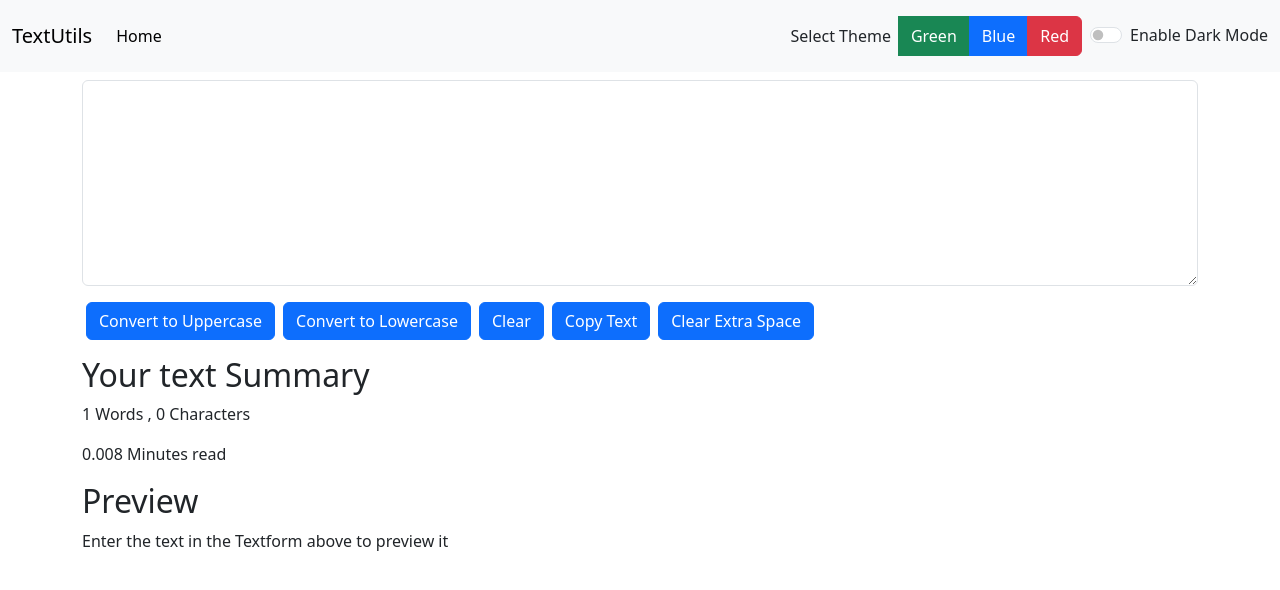
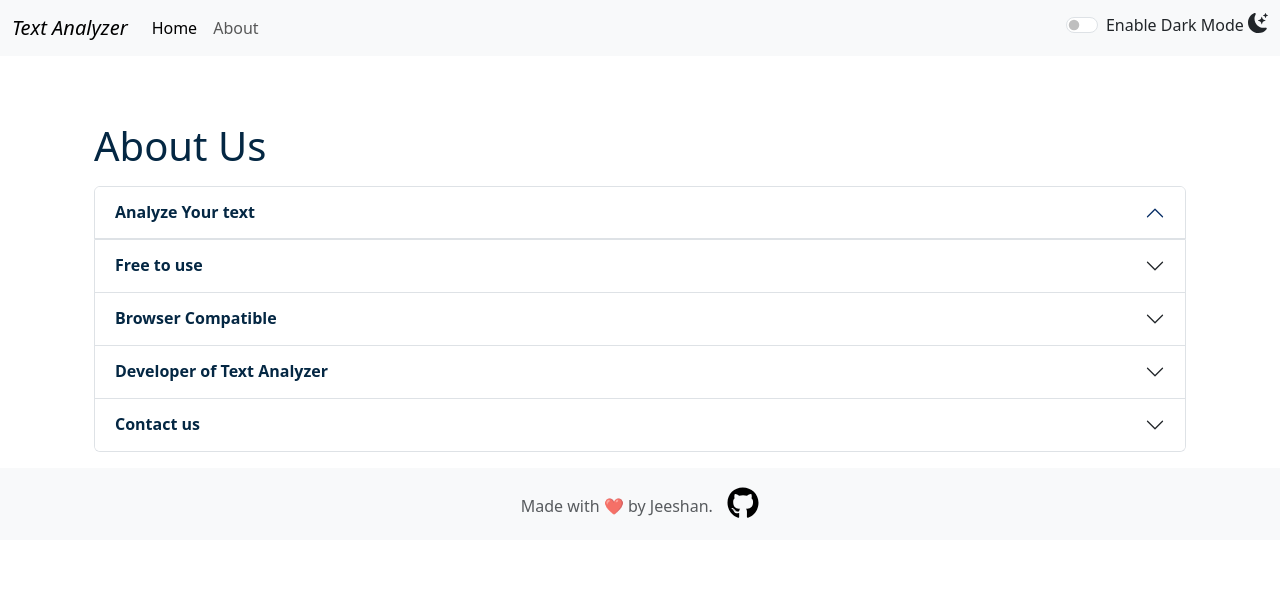
Before and after one commit to jeeshan77/Text-Analyzer, a React (Create React App) app: page /about in a window 1280 px wide. Shown: the top 590 px of the page. Built offline with nearby package versions, Linux system fonts and the light colour scheme.

Commit message:
first commit

```diff
--- a/package.json
+++ b/package.json
@@ -1,5 +1,4 @@
 {
-  "homepage": "https://myusername.github.io/my-app",
   "name": "textutils",
   "version": "0.1.0",
   "private": true,
@@ -16,6 +15,8 @@
     "web-vitals": "^2.1.4"
   },
   "scripts": {
+    "predeploy": "npm run build",
+   "deploy": "gh-pages -d build",
     "start": "react-scripts start",
     "build": "react-scripts build",
     "test": "react-scripts test",
--- a/src/App.js
+++ b/src/App.js
@@ -2,12 +2,13 @@
 // import { type } from '@testing-library/user-event/dist/type';
 import './App.css';
 import Alert from './Components/Alert';
-// import About from './Components/About';
+import About from './Components/About';
 import Navbar from './Components/Navbar';
 import TextForm from './Components/TextForm';
-import React, { useState } from 'react'
+import React, { useState } from 'react';
+import Footer from './Components/Footer';
 // import React from 'react';
-// import { BrowserRouter as Router, Routes, Route } from 'react-router-dom';
+import { BrowserRouter as Router, Routes, Route } from 'react-router-dom';
 
 
 
@@ -70,14 +71,20 @@ function App() {
   // </Router>
   return (
     <>
-      <div>
-        <Navbar title="TextUtils" mode={mode} toggleMode={toggleMode} aboutText="About" />
-        <Alert alert={alert} />
-      </div>
-      <TextForm mode={mode} showAlert={showAlert} />
-      {/* <About /> */}
-      <div className="container my-3">
-      </div>
+      <Router >
+        <div>
+          <Navbar title="Text Analyzer " mode={mode} toggleMode={toggleMode} aboutText="About" />
+          <Alert alert={alert} />
+            <div className="container my-3">
+          <Routes>
+            <Route exact path='/' element={<TextForm heading = "Enter the text to analyze below" mode={mode} showAlert={showAlert} />} />
+            <Route exact path="/about" element={<About mode ={mode}/>} />
+            {/* <Route path="/contact" element={<Contact />} /> */}
+          </Routes>
+            </div>
+        </div>
+      </Router>
+      <Footer/>
     </>
   );
 }
--- a/src/Components/About.js
+++ b/src/Components/About.js
@@ -1,74 +1,100 @@
-import React, {useState}from 'react'
 
-export default function About() {
-const [myStyle,setMyStyle]=useState({
-    color :'black',
-    backgroundColor:'white',
-})
-const [myBtn,setMyBtn]=useState("Enable Dark Mode")
-const toggleStyle = ()=>{
-    if(myStyle.color==='black'){
-        setMyStyle({
-            color:'white',
-            backgroundColor:'black'
-        })
-        setMyBtn("Enable Light Mode")
+import React from 'react'
+import { FaInstagram } from "react-icons/fa";
+import { FaLinkedin } from "react-icons/fa";
+import { SiGmail } from "react-icons/si";
+
+export default function About(props) {
+
+    // const [myStyle, setMyStyle] = useState({
+    //     color: 'black',
+    //     backgroundColor: 'white'
+    // })
+    let myStyle = {
+        color: props.mode === 'dark' ? 'white' : '#042743',
+        backgroundColor: props.mode === 'dark' ? '#473939' : 'white',
     }
-    else{
-        setMyStyle({
-            color:'black',
-            backgroundColor:'white'
-        })
-        setMyBtn("Enable Dark Mode")
-    }
-}
-
+    let iconStyles = { margin:"1rem", fontSize: "1.5em" };
     return (
-        <>
-            <div className='container' style={myStyle}>
-                <h1 className='my-2'>About Us</h1>
+        <div className="container">
+            <h1 className="my-3" style={{ color: props.mode === 'dark' ? 'white' : '#042743' }}>About Us</h1>
             <div className="accordion" id="accordionExample">
                 <div className="accordion-item">
-                        <h2 className="accordion-header">
-                            <button className="accordion-button" style={myStyle} type="button" data-bs-toggle="collapse" data-bs-target="#collapseOne" aria-expanded="true" aria-controls="collapseOne">
-                                Accordion Item #1
+                    <h2 className="accordion-header" id="headingOne">
+                        <button className="accordion-button" type="button" style={myStyle} data-bs-toggle="collapse" data-bs-target="#collapseOne" aria-expanded="true" aria-controls="collapseOne">
+                            <strong>Analyze Your text </strong>
                         </button>
                     </h2>
-                        <div id="collapseOne" className="accordion-collapse collapse show" data-bs-parent="#accordionExample">
+                    <div id="collapseOne" className="accordion-collapse collapse " aria-labelledby="headingOne" data-bs-parent="#accordionExample">
                         <div className="accordion-body" style={myStyle}>
-                                <strong>This is the first item's accordion body.</strong> It is shown by default, until the collapse plugin adds the appropriate classNamees that we use to style each element. These classNamees control the overall appearance, as well as the showing and hiding via CSS transitions. You can modify any of this with custom CSS or overriding our default variables. It's also worth noting that just about any HTML can go within the <code>.accordion-body</code>, though the transition does limit overflow.
+                            Textutils gives you a way to analyze your text quickly and efficiently. Be it word count, character count.
+
                         </div>
                     </div>
                 </div>
                 <div className="accordion-item">
-                        <h2 className="accordion-header">
+                    <h2 className="accordion-header" id="headingTwo">
                         <button className="accordion-button collapsed" style={myStyle} type="button" data-bs-toggle="collapse" data-bs-target="#collapseTwo" aria-expanded="false" aria-controls="collapseTwo">
-                                Accordion Item #2
+                            <strong>Free to use </strong>
                         </button>
                     </h2>
-                        <div id="collapseTwo" className="accordion-collapse collapse" data-bs-parent="#accordionExample">
+                    <div id="collapseTwo" className="accordion-collapse collapse" aria-labelledby="headingTwo" data-bs-parent="#accordionExample">
                         <div className="accordion-body" style={myStyle}>
-                                <strong>This is the second item's accordion body.</strong> It is hidden by default, until the collapse plugin adds the appropriate classNamees that we use to style each element. These classNamees control the overall appearance, as well as the showing and hiding via CSS transitions. You can modify any of this with custom CSS or overriding our default variables. It's also worth noting that just about any HTML can go within the <code>.accordion-body</code>, though the transition does limit overflow.
+                            TextUtils is a free character counter tool that provides instant character count & word count statistics for a given text. TextUtils reports the number of words and characters. Thus it is suitable for writing text with word/ character limit.
                         </div>
                     </div>
                 </div>
                 <div className="accordion-item">
-                        <h2 className="accordion-header">
+                    <h2 className="accordion-header" id="headingThree">
                         <button className="accordion-button collapsed" style={myStyle} type="button" data-bs-toggle="collapse" data-bs-target="#collapseThree" aria-expanded="false" aria-controls="collapseThree">
-                                Accordion Item #3
+                            <strong>Browser Compatible </strong>
                         </button>
                     </h2>
-                        <div id="collapseThree" className="accordion-collapse collapse" data-bs-parent="#accordionExample">
+                    <div id="collapseThree" className="accordion-collapse collapse" aria-labelledby="headingThree" data-bs-parent="#accordionExample">
                         <div className="accordion-body" style={myStyle}>
-                                <strong>This is the third item's accordion body.</strong> It is hidden by default, until the collapse plugin adds the appropriate classNamees that we use to style each element. These classNamees control the overall appearance, as well as the showing and hiding via CSS transitions. You can modify any of this with custom CSS or overriding our default variables. It's also worth noting that just about any HTML can go within the <code>.accordion-body</code>, though the transition does limit overflow.
+                            This word counter software works in any web browsers such as Chrome, Firefox, Internet Explorer, Safari, Opera. It suits to count characters in facebook, blog, books, excel document, pdf document, essays, etc.
+
                         </div>
                     </div>
                 </div>
+
+                <div className="accordion-item">
+                    <h2 className="accordion-header" id="headingFour">
+                        <button className="accordion-button collapsed" style={myStyle} type="button" data-bs-toggle="collapse" data-bs-target="#collapseFour" aria-expanded="false" aria-controls="collapseFour">
+                            <strong>Developer of Text Analyzer </strong>
+                        </button>
+                    </h2>
+                    <div id="collapseFour" className="accordion-collapse collapse" aria-labelledby="headingFour" data-bs-parent="#accordionExample">
+                        <div className="accordion-body" style={myStyle}>
+                            It is developed by Jeeshan
                         </div>
                     </div>
-            <div className="container my-3">
-            <button type="button" onClick={toggleStyle} className="btn btn-dark">{myBtn}</button>
                 </div>
-        </>
+                <div className="accordion-item">
+                    <h2 className="accordion-header" id="headingFive">
+                        <button className="accordion-button collapsed" style={myStyle} type="button" data-bs-toggle="collapse" data-bs-target="#collapseFive" aria-expanded="false" aria-controls="collapseFive">
+                            <strong>Contact us </strong>
+                        </button>
+                    </h2>
+                    <div id="collapseFive" className="accordion-collapse collapse" aria-labelledby="headingFive" data-bs-parent="#accordionExample">
+                        <div className="accordion-body" style={myStyle}>
+                        <a href="https://www.linkedin.com/in/jeeshan-gosain/">
+                                <FaLinkedin style={iconStyles} />
+                                </a>
+                                <a href="mailto:jeeshankmr2004@gmail.com
+                                ?subject=Hello">
+                                <SiGmail style={iconStyles}/>
+                                </a>
+                                <a href="https://www.instagram.com/jaanu_._.7?utm_source=ig_web_button_share_sheet&igsh=ZDNlZDc0MzIxNw==">
+                                <FaInstagram style={iconStyles} />
+                                </a>
+
+                        </div>
+                    </div>
+                </div>
+
+            </div>
+
+        </div>
     )
 }
--- a/src/Components/Alert.js
+++ b/src/Components/Alert.js
@@ -6,10 +6,10 @@ function Alert(props) {
         return lower.charAt(0).toUpperCase()+lower.slice(1);
     }
     return (
-        props.alert && <div className={`alert alert-${props.alert.type} alert-dismissible fade show`} role="alert">
-
-            <strong>{capitalize(props.alert.type)}</strong>:{props.alert.message}
-            <button type="button" className="btn-close" data-bs-dismiss="alert" aria-label="Close"></button>
+        <div style={{height: '50px'}}>
+        {props.alert && <div className={`alert alert-${props.alert.type} alert-dismissible fade show`} role="alert">
+           <strong>{capitalize(props.alert.type)}</strong>: {props.alert.message}
+        </div>}
         </div>
     )
 }
--- /dev/null
+++ b/src/Components/Footer.js
@@ -0,0 +1,29 @@
+import React, { Component } from 'react';
+// import { AiOutlineGithub } from 'react-icons/ai';
+import { FaGithub } from "react-icons/fa";
+export class Footer extends Component {
+  render() {
+    let styles = {
+      fontSize: '2em',
+      color: 'black',
+      marginLeft: '.9rem',
+    };
+    //bolt emoji &#128498;
+    return (
+      <div>
+        <footer className="footer mt-auto py-2 bg-light">
+          <div className="container mb-2 text-center">
+            <span className="text-muted">
+              Made with ❤️ by Jeeshan.
+              <a style={styles} href="https://github.com/jeeshan77/TextUtils">
+                <FaGithub />
+              </a>
+            </span>
+          </div>
+        </footer>
+      </div>
+    );
+  }
+}
+
+export default Footer;
--- a/src/Components/Navbar.js
+++ b/src/Components/Navbar.js
@@ -1,35 +1,39 @@
 import React from 'react'
 import PropTypes from 'prop-types'
-// import { Link } from 'react-router-dom'
+import { Link } from 'react-router-dom'
 
 export default function Navbar(props) {
   return (
     <nav className={`navbar navbar-expand-lg navbar-${props.mode} bg-${props.mode}`}>
       <div className="container-fluid">
-        <a className="navbar-brand " href="#">{props.title}</a>
+        {/* <Link className="navbar-brand " to="/">{props.title}</Link> */}
+        <a className="navbar-brand fst-italic" href="/">{props.title}</a>
         <button className="navbar-toggler" type="button" data-bs-toggle="collapse" data-bs-target="#navbarSupportedContent" aria-controls="navbarSupportedContent" aria-expanded="false" aria-label="Toggle navigation">
           <span className="navbar-toggler-icon"></span>
         </button>
         <div className="collapse navbar-collapse" id="navbarSupportedContent">
           <ul className="navbar-nav me-auto mb-2 mb-lg-0">
             <li className="nav-item">
-              {/* <Link className="nav-link active " aria-current="page" to="/">Home</Link> */}
-              <a className="nav-link active " aria-current="page" href="#">Home</a>
+              <Link className="nav-link active " aria-current="page" to="/">Home</Link>
+              {/* <a className="nav-link active " aria-current="page" href="#">Home</a> */}
             </li>
             <li className="nav-item">
-              {/* <Link className="nav-link " to="/about">{props.aboutText}</Link> */}
+              <Link className="nav-link " to="/about">{props.aboutText}</Link>
               {/* <a className="nav-link " href="#">{props.aboutText}</a> */}
             </li>
           </ul>
-          <div className={`btn-group my-2 mx-2 text-${props.mode==='dark'?'light':'dark'}`} role="group" aria-label="Basic mixed styles example">
+          {/* <div className={`btn-group my-2 mx-2 text-${props.mode==='dark'?'light':'dark'}`} role="group" aria-label="Basic mixed styles example">
                 <p className='slcthemetext my-2 mx-2'>Select Theme</p>
             <button type="button" onClick={props.colorMode} className="btn btn-success">Green</button>
             <button type="button" onClick={props.colorMode} className="btn btn-primary">Blue</button>
             <button type="button" onClick={props.colorMode} className="btn btn-danger">Red</button>
-          </div>
+          </div> */}
           <div className={`form-check form-switch text-${props.mode==='dark'?'light':'dark'}`}>
             <input className="form-check-input" type="checkbox"onClick={props.toggleMode} role="switch" id="flexSwitchCheckDefault"/>
-              <label className="form-check-label" htmlFor="flexSwitchCheckDefault">Enable Dark Mode</label>
+              <label className="form-check-label" htmlFor="flexSwitchCheckDefault">Enable Dark Mode <svg xmlns="http://www.w3.org/2000/svg" width="20" height="20" fill="currentColor" className="bi bi-moon-stars-fill mb-2" viewBox="0 0 16 16">
+  <path d="M6 .278a.77.77 0 0 1 .08.858 7.2 7.2 0 0 0-.878 3.46c0 4.021 3.278 7.277 7.318 7.277q.792-.001 1.533-.16a.79.79 0 0 1 .81.316.73.73 0 0 1-.031.893A8.35 8.35 0 0 1 8.344 16C3.734 16 0 12.286 0 7.71 0 4.266 2.114 1.312 5.124.06A.75.75 0 0 1 6 .278"/>
+  <path d="M10.794 3.148a.217.217 0 0 1 .412 0l.387 1.162c.173.518.579.924 1.097 1.097l1.162.387a.217.217 0 0 1 0 .412l-1.162.387a1.73 1.73 0 0 0-1.097 1.097l-.387 1.162a.217.217 0 0 1-.412 0l-.387-1.162A1.73 1.73 0 0 0 9.31 6.593l-1.162-.387a.217.217 0 0 1 0-.412l1.162-.387a1.73 1.73 0 0 0 1.097-1.097zM13.863.099a.145.145 0 0 1 .274 0l.258.774c.115.346.386.617.732.732l.774.258a.145.145 0 0 1 0 .274l-.774.258a1.16 1.16 0 0 0-.732.732l-.258.774a.145.145 0 0 1-.274 0l-.258-.774a1.16 1.16 0 0 0-.732-.732l-.774-.258a.145.145 0 0 1 0-.274l.774-.258c.346-.115.617-.386.732-.732z"/>
+</svg></label>
           </div>
           {/* <form className="d-flex" role="search">
               <input className="form-control me-2" type="search" placeholder="Search" aria-label="Search" />
--- a/src/Components/TextForm.js
+++ b/src/Components/TextForm.js
@@ -1,66 +1,86 @@
 import React, {useState}  from 'react'
 
+
 export default function TextForm(props) {
-    const handleUpclick = ()=>{
+    const handleUpclick = () => {
         // console.log("Uppercase was clicked"+text);
         let newText = text.toUpperCase();
         setText(newText);
-        props.showAlert("Text Converted into UpperCase","success")
+        props.showAlert(" Text Converted into UpperCase", "success")
     }
-    const handleLoclick = ()=>{
+    const handleLoclick = () => {
         // console.log("Lowercase was clicked"+text);
         let newText = text.toLowerCase();
         setText(newText);
-        props.showAlert("Text Converted into LowerCase","success")
+        props.showAlert(" Text Converted into LowerCase", "success")
     }
-    const handleClearclick = ()=>{
+    const handleClearclick = () => {
         // console.log("Clear was clicked"+text);
         let newText = "";
         setText(newText);
-        props.showAlert("Text Cleared","success")
+        props.showAlert(" Text Cleared", "success")
     }
-    const handleOnchange = (event)=>{
+    const handleOnchange = (event) => {
         // console.log("On change");
         setText(event.target.value);
     }
-    const handleCopy = ()=>{
-        // console.log("I am copy");
-        var text = document.getElementById("myBox");
-        text.select();
-        text.setSelectionRange(0,9999);
-        navigator.clipboard.writeText(text.value);
-        props.showAlert("Text Copied","success")
-        }
+    const handleCopy = () => {
+        navigator.clipboard.writeText(text);
+        props.showAlert(" Text Copied", "success")
+    }
 
-    const handleExtraSpace = ()=>{
+
+    const handleExtraSpace = () => {
         let newText = text.split(/[ ]+/);
         setText(newText.join(" "))
-        props.showAlert("Extra space has been clear","success")
+        props.showAlert(" Extra space has been clear", "success")
     }
+
+
 
     const [text, setText] = useState('');
     // setText("new Text");
     return (
 
+
         <>
-        <div className={`container text-${props.mode==='dark'?'white':'black'}`}>
+
+        <div className={`container text-${props.mode === 'dark' ? 'white' : 'black'}`}>
             <h1>{props.heading} </h1>
             <div className="mb-3">
-                <textarea className="form-control" style={{backgroundColor:props.mode==='dark'?'grey':'white',color:props.mode==='dark'?'white':'black'}} value={text} onChange={handleOnchange} id="myBox" rows="8"></textarea>
+                <textarea className="form-control" style={{ backgroundColor: props.mode === 'dark' ? '#3d3a3a' : 'white', color: props.mode === 'dark' ? 'white' : 'black' }} value={text} onChange={handleOnchange} id="myBox" rows="8"></textarea>
             </div>
-            <button className="btn btn-primary mx-1" onClick={handleUpclick}>Convert to Uppercase</button>
-            <button className="btn btn-primary mx-1" onClick={handleLoclick}>Convert to Lowercase</button>
-            <button className="btn btn-primary mx-1" onClick={handleClearclick}>Clear</button>
-            <button className="btn btn-primary mx-1" onClick={handleCopy}>Copy Text</button>
-            <button className="btn btn-primary mx-1" onClick={handleExtraSpace}>Clear Extra Space</button>
+            <button disabled={text.length === 0} className="btn btn-primary mx-1 my-1" onClick={handleUpclick}>Convert to Uppercase <svg xmlns="http://www.w3.org/2000/svg" width="16" height="16" fill="currentColor" class="bi bi-arrow-up-circle" viewBox="0 0 16 16">
+                <path fill-rule="evenodd" d="M1 8a7 7 0 1 0 14 0A7 7 0 0 0 1 8m15 0A8 8 0 1 1 0 8a8 8 0 0 1 16 0m-7.5 3.5a.5.5 0 0 1-1 0V5.707L5.354 7.854a.5.5 0 1 1-.708-.708l3-3a.5.5 0 0 1 .708 0l3 3a.5.5 0 0 1-.708.708L8.5 5.707z" />
+            </svg></button>
+            <button disabled={text.length === 0} className="btn btn-primary mx-1 my-1" onClick={handleLoclick}>Convert to Lowercase <svg xmlns="http://www.w3.org/2000/svg" width="16" height="16" fill="currentColor" class="bi bi-arrow-down-circle" viewBox="0 0 16 16">
+                <path fill-rule="evenodd" d="M1 8a7 7 0 1 0 14 0A7 7 0 0 0 1 8m15 0A8 8 0 1 1 0 8a8 8 0 0 1 16 0M8.5 4.5a.5.5 0 0 0-1 0v5.793L5.354 8.146a.5.5 0 1 0-.708.708l3 3a.5.5 0 0 0 .708 0l3-3a.5.5 0 0 0-.708-.708L8.5 10.293z" />
+            </svg></button>
+            <button disabled={text.length === 0} className="btn btn-primary mx-1 my-1" onClick={handleCopy}>Copy Text to Clipboard <svg xmlns="http://www.w3.org/2000/svg" width="16" height="16" fill="currentColor" className="bi bi-clipboard mb-1" viewBox="0 0 16 16">
+                <path d="M4 1.5H3a2 2 0 0 0-2 2V14a2 2 0 0 0 2 2h10a2 2 0 0 0 2-2V3.5a2 2 0 0 0-2-2h-1v1h1a1 1 0 0 1 1 1V14a1 1 0 0 1-1 1H3a1 1 0 0 1-1-1V3.5a1 1 0 0 1 1-1h1z" />
+                <path d="M9.5 1a.5.5 0 0 1 .5.5v1a.5.5 0 0 1-.5.5h-3a.5.5 0 0 1-.5-.5v-1a.5.5 0 0 1 .5-.5zm-3-1A1.5 1.5 0 0 0 5 1.5v1A1.5 1.5 0 0 0 6.5 4h3A1.5 1.5 0 0 0 11 2.5v-1A1.5 1.5 0 0 0 9.5 0z" />
+            </svg></button>
+            <button disabled={text.length === 0} className="btn btn-primary mx-1 my-1" onClick={handleExtraSpace}>Clear Extra Space <svg xmlns="http://www.w3.org/2000/svg" width="16" height="16" fill="currentColor" className="bi bi-braces mb-1" viewBox="0 0 16 16">
+                <path d="M2.114 8.063V7.9c1.005-.102 1.497-.615 1.497-1.6V4.503c0-1.094.39-1.538 1.354-1.538h.273V2h-.376C3.25 2 2.49 2.759 2.49 4.352v1.524c0 1.094-.376 1.456-1.49 1.456v1.299c1.114 0 1.49.362 1.49 1.456v1.524c0 1.593.759 2.352 2.372 2.352h.376v-.964h-.273c-.964 0-1.354-.444-1.354-1.538V9.663c0-.984-.492-1.497-1.497-1.6M13.886 7.9v.163c-1.005.103-1.497.616-1.497 1.6v1.798c0 1.094-.39 1.538-1.354 1.538h-.273v.964h.376c1.613 0 2.372-.759 2.372-2.352v-1.524c0-1.094.376-1.456 1.49-1.456V7.332c-1.114 0-1.49-.362-1.49-1.456V4.352C13.51 2.759 12.75 2 11.138 2h-.376v.964h.273c.964 0 1.354.444 1.354 1.538V6.3c0 .984.492 1.497 1.497 1.6" />
+            </svg></button>
+            <button disabled={text.length === 0} className="btn btn-primary mx-1 my-1" onClick={handleClearclick}>Clear Text <svg xmlns="http://www.w3.org/2000/svg" width="16" height="16" fill="currentColor" className="bi bi-trash mb-1" viewBox="0 0 16 16">
+                <path d="M5.5 5.5A.5.5 0 0 1 6 6v6a.5.5 0 0 1-1 0V6a.5.5 0 0 1 .5-.5m2.5 0a.5.5 0 0 1 .5.5v6a.5.5 0 0 1-1 0V6a.5.5 0 0 1 .5-.5m3 .5a.5.5 0 0 0-1 0v6a.5.5 0 0 0 1 0z" />
+                <path d="M14.5 3a1 1 0 0 1-1 1H13v9a2 2 0 0 1-2 2H5a2 2 0 0 1-2-2V4h-.5a1 1 0 0 1-1-1V2a1 1 0 0 1 1-1H6a1 1 0 0 1 1-1h2a1 1 0 0 1 1 1h3.5a1 1 0 0 1 1 1zM4.118 4 4 4.059V13a1 1 0 0 0 1 1h6a1 1 0 0 0 1-1V4.059L11.882 4zM2.5 3h11V2h-11z" />
+            </svg></button>
         </div>
-        <div className={`container my-3 text-${props.mode==='dark'?'light':'dark'}`}>
+        <div className={`container my-3 text-${props.mode === 'dark' ? 'white' : 'black'}`}>
             <h2>Your text Summary</h2>
-            <p>{text.split(" ").length} Words , {text.length} Characters</p>
-            <p>{0.008*text.split(" ").length} Minutes read </p>
-            <h2>Preview</h2>
-            <p>{text.length>0?text:"Enter the text in the Textform above to preview it"}</p>
-        </div>
-        </>
+            <p>{text.split(/\s+/).filter((element) => { return element.length !== 0 }).length} Words , {text.length} Characters</p>
+            <p>{0.008 * text.split(" ").filter((element) => { return element.length !== 0 }).length} Minutes read <svg xmlns="http://www.w3.org/2000/svg" width="16" height="16" fill="currentColor" className="bi bi-clock mb-1" viewBox="0 0 16 16">
+                <path d="M8 3.5a.5.5 0 0 0-1 0V9a.5.5 0 0 0 .252.434l3.5 2a.5.5 0 0 0 .496-.868L8 8.71z" />
+                <path d="M8 16A8 8 0 1 0 8 0a8 8 0 0 0 0 16m7-8A7 7 0 1 1 1 8a7 7 0 0 1 14 0" />
+            </svg></p>
+            <h2>Preview <svg xmlns="http://www.w3.org/2000/svg" width="20" height="20" fill="currentColor" class="bi bi-chat-left-text" viewBox="0 0 16 16">
+                <path d="M14 1a1 1 0 0 1 1 1v8a1 1 0 0 1-1 1H4.414A2 2 0 0 0 3 11.586l-2 2V2a1 1 0 0 1 1-1zM2 0a2 2 0 0 0-2 2v12.793a.5.5 0 0 0 .854.353l2.853-2.853A1 1 0 0 1 4.414 12H14a2 2 0 0 0 2-2V2a2 2 0 0 0-2-2z" />
+                <path d="M3 3.5a.5.5 0 0 1 .5-.5h9a.5.5 0 0 1 0 1h-9a.5.5 0 0 1-.5-.5M3 6a.5.5 0 0 1 .5-.5h9a.5.5 0 0 1 0 1h-9A.5.5 0 0 1 3 6m0 2.5a.5.5 0 0 1 .5-.5h5a.5.5 0 0 1 0 1h-5a.5.5 0 0 1-.5-.5" />
+            </svg></h2>
+            <p>{text.length > 0 ? text : "Nothing to preview..."}</p>
+            </div>
+    </>
     )
 }
```
Also changed, not shown: logo192.png (deleted), logo512.png (deleted). Lines whose indentation alone changed are shown as unchanged.
